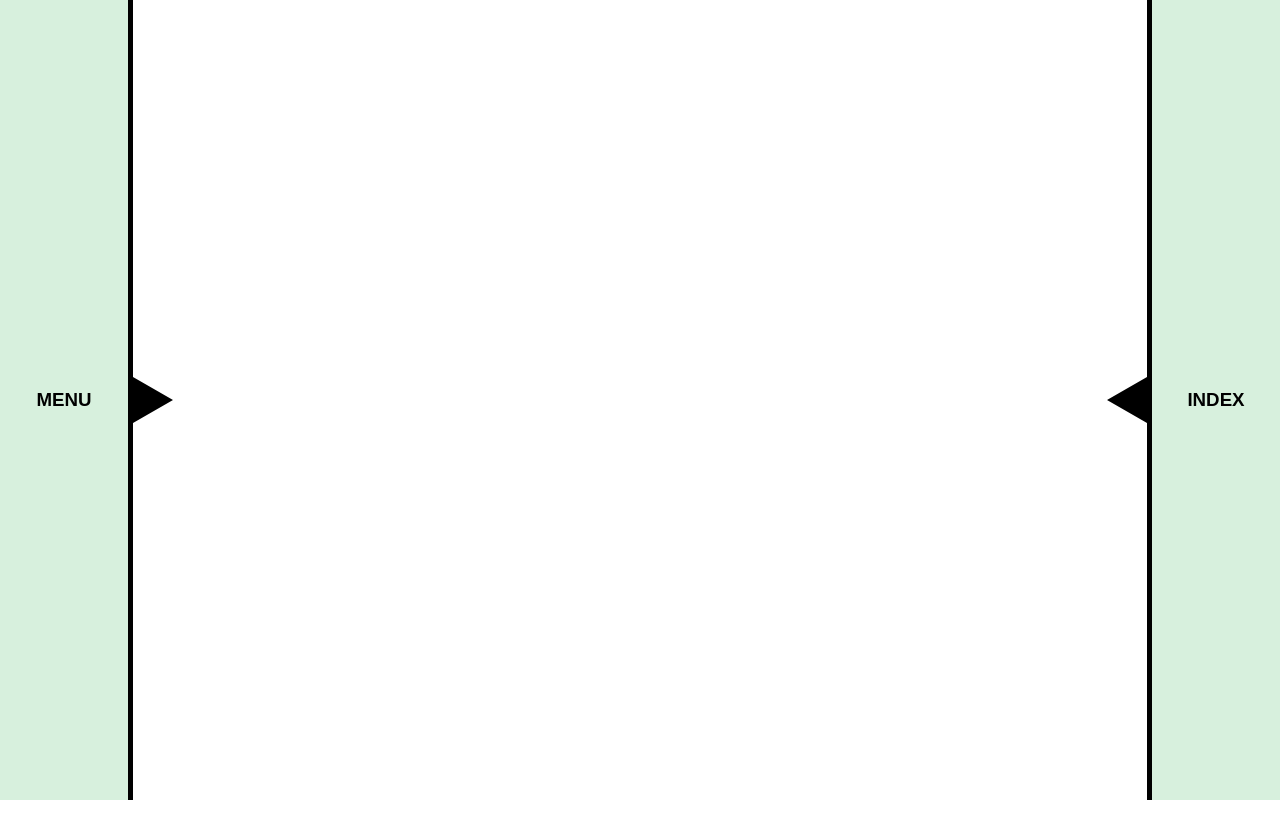
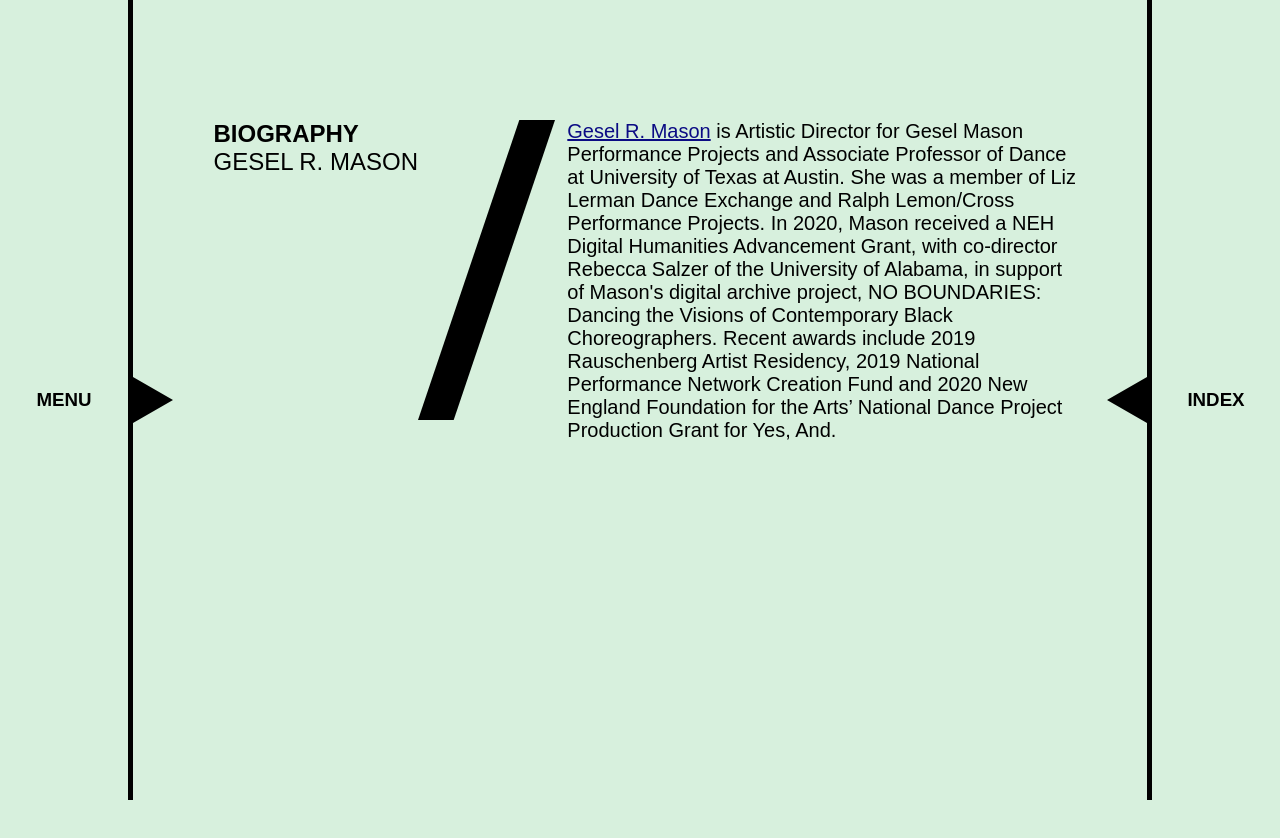
Before and after one commit to ampersand-paris/VAULT, a React (Create React App) app: page /gesel-mason-bio in a window 1280 px wide. Before the commit this address had no page. Shown: the top 838 px of the page. Before the commit the page ends 800 px from the top, so only its background shows below. Built offline with nearby package versions, Linux system fonts and the light colour scheme; a web font is replaced by a local one.

Commit message:
gesel mason

```diff
--- a/src/App.js
+++ b/src/App.js
@@ -53,6 +53,8 @@ import SarahLassBio from "./Biographies/SarahLass";
 import ClaudiaLaRoccoBio from "./Biographies/ClaudiaLaRocco";
 import RussellLepleyBio from "./Biographies/RussellLepley";
 import TonyaLockyerBio from "./Biographies/TonyaLockyer";
+import GeselMasonBio from "./Biographies/GeselMason";
+
 // === VIDEOS ===
 import MeetingThree from "./Videos/MeetingThree";
 
@@ -104,6 +106,7 @@ return (
                 <Route path="/darrell-jones-bio" element={<DarrellJonesBio />} />
                 <Route path="/ellen-chenoweth-bio" element={<EllenChenowethBio />} />
                 <Route path="/erin-kilmurray-bio" element={<ErinKilmurrayBio />} />
+                <Route path="/gesel-mason-bio" element={<GeselMasonBio />} />
                 <Route path="/ginger-farley-bio" element={<GingerFarleyBio />} />
                 <Route path="/ishmael-houston-jones-bio" element={<IshmaelHoustonJonesBio />} />
                 <Route path="/jaamil-olawale-kosoko-bio" element={<JaamilOlawaleKosokoBio />} />
--- /dev/null
+++ b/src/Biographies/GeselMason.js
@@ -0,0 +1,29 @@
+// ====== COMPONENTS ======
+
+const GeselMasonBio = (props) => {
+
+    return (
+    <>
+        <div className="one-hundred-vh flex jc-center mobile-al-center mobile-column top-padding mint-green">
+            <div className="vault-padding mobile-flex mobile-jc-center mobile-width">
+                <div className="flex space-btwn essay-title-height">
+                    <div>
+                        <h2 className="subtitle ">BIOGRAPHY</h2>
+                        <h2 className="subtitle neuzit">Gesel R. Mason</h2>
+                    </div>
+                    <img className="bio-slash" src="/Images/Slash.svg" />
+                    <div className="flex column flex-end">
+                    </div>
+                </div>
+            </div>
+            <section className="flex column al-center no-top-padding mobile-padding">
+                <div className="essay-width ">
+                    <p className="no-top-padding"><a href="http://www.geselmason.com/">Gesel R. Mason</a> is Artistic Director for Gesel Mason Performance Projects and Associate Professor of Dance at University of Texas at Austin. She was a member of Liz Lerman Dance Exchange and Ralph Lemon/Cross Performance Projects. In 2020, Mason received a NEH Digital Humanities Advancement Grant, with co-director Rebecca Salzer of the University of Alabama, in support of Mason's digital archive project, NO BOUNDARIES: Dancing the Visions of Contemporary Black Choreographers. Recent awards include 2019 Rauschenberg Artist Residency, 2019 National Performance Network Creation Fund and 2020 New England Foundation for the Arts’ National Dance Project Production Grant for Yes, And.</p>
+                </div>
+            </section>
+        </div>
+    </>
+  );
+}
+
+export default GeselMasonBio;
```
